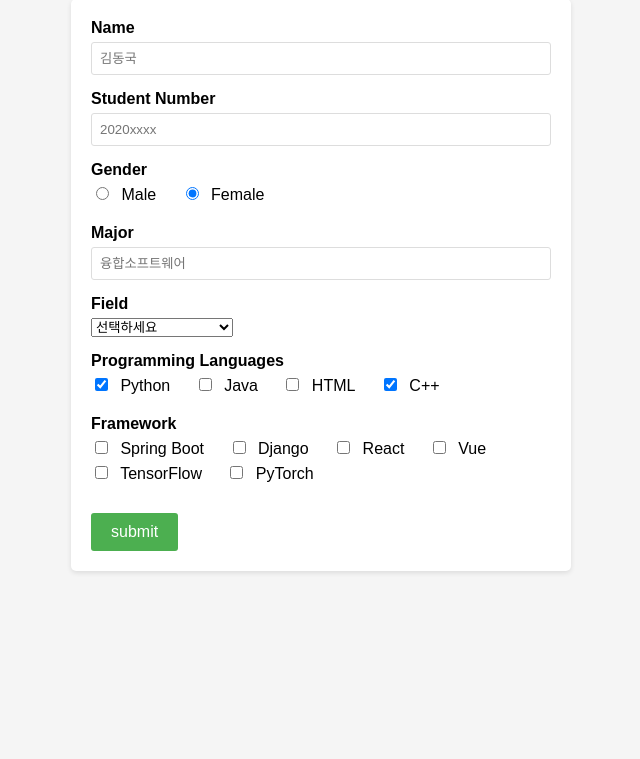
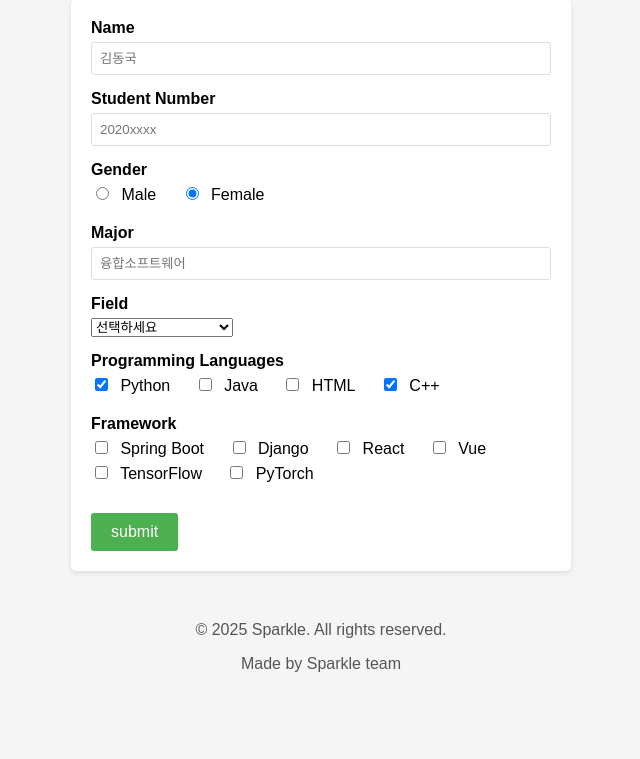
Before and after one commit to CSID-DGU/2025-2-OSSPrac-sparkle-01, a Flask app: page / in a window 1280 px wide. Shown: the part 71-830 px from the top of the page, without its empty margins (319-959 px from the left). Before the commit the page ends 644 px from the top, so only its background shows below. Run offline with Flask 3, Linux system fonts and the light colour scheme.

Commit message:
3_1 input 하단 라이센스 추가

```diff
--- a/Subject3_1/templates/input.html
+++ b/Subject3_1/templates/input.html
@@ -149,5 +149,10 @@
 
         <button type="submit">submit</button>
     </form>
+
+    <footer style="text-align: center; margin-top: 50px; color: #555;">
+        <p>&copy; 2025 Sparkle. All rights reserved.</p>
+        <p class="footer-copyright-sub">Made by Sparkle team</p>
+    </footer>
 </body>
 </html>
```
Also changed, not shown: 2 other files.
